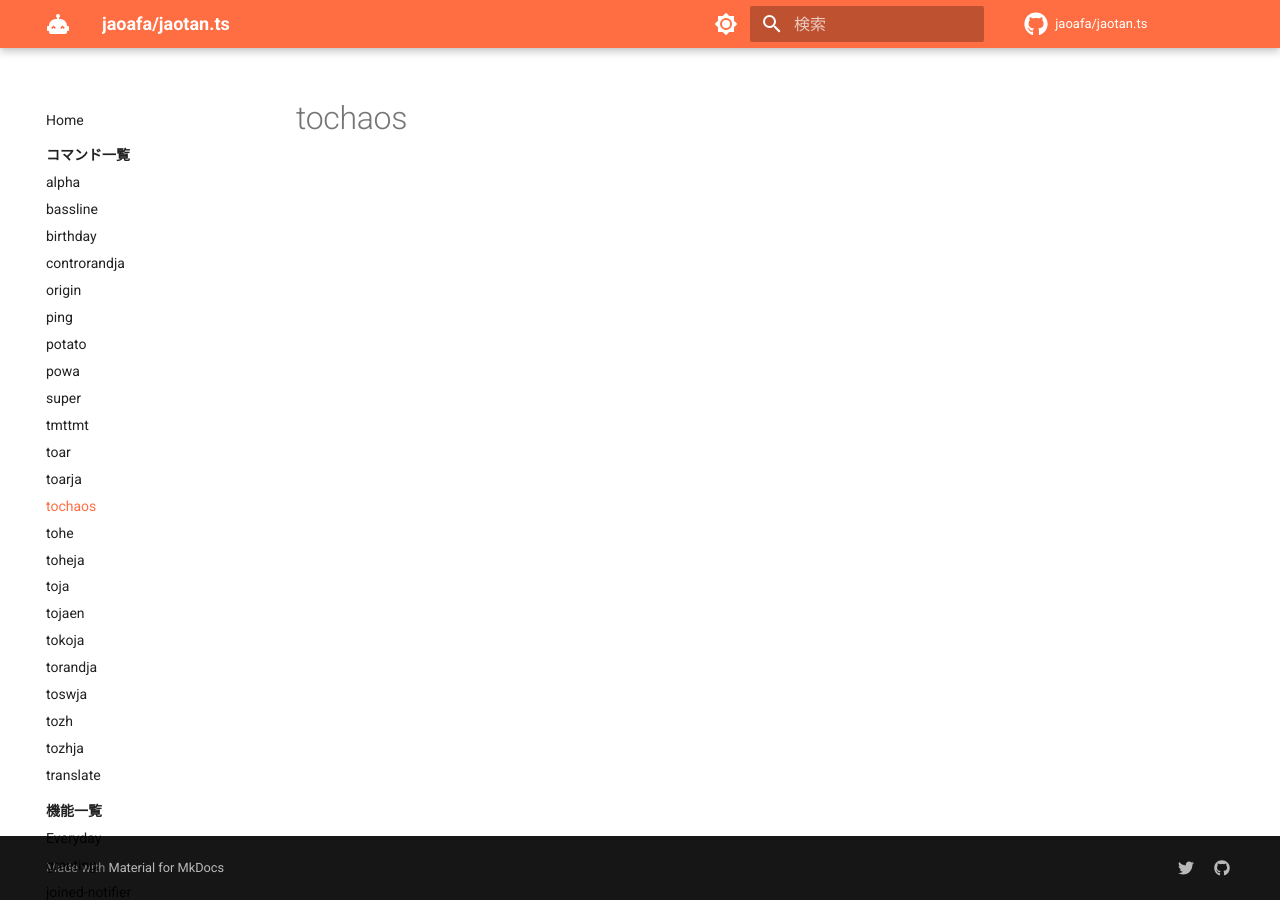
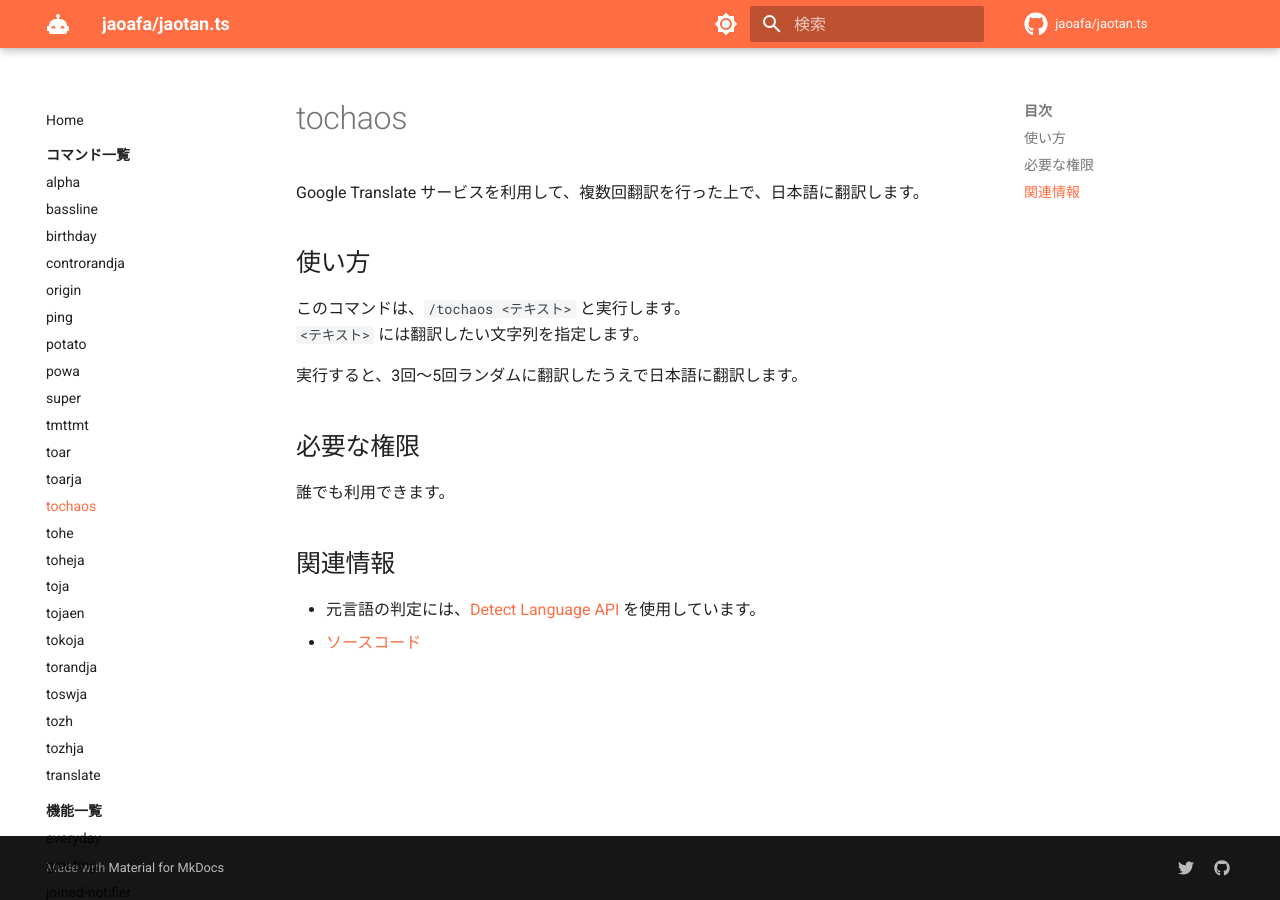
Before and after one commit to jaoafa/jaotan.ts, an MkDocs documentation site: the page built from docs/commands/tochaos.md, in a window 1280 px wide. Built offline with MkDocs 1.6.1 and Material for MkDocs 9.7.7, drawn with Linux system fonts in a browser that asks for light colours; comment, search, counter and statistics services are not loaded.

Commit message:
feat: tochaos, torandja

```diff
--- a/docs/commands/tochaos.md
+++ b/docs/commands/tochaos.md
@@ -2,3 +2,21 @@
 title: tochaos
 template: command.html
 ---
+
+Google Translate サービスを利用して、複数回翻訳を行った上で、日本語に翻訳します。
+
+## 使い方
+
+このコマンドは、`/tochaos <テキスト>` と実行します。
+`<テキスト>` には翻訳したい文字列を指定します。
+
+実行すると、3回～5回ランダムに翻訳したうえで日本語に翻訳します。
+
+## 必要な権限
+
+誰でも利用できます。
+
+## 関連情報
+
+- 元言語の判定には、[Detect Language API](https://detectlanguage.com/) を使用しています。
+- [ソースコード](https://github.com/jaoafa/jaotan.ts/blob/master/src/commands/tochaos.ts)
```
Also changed, not shown: docs/commands/torandja.md (+18 -0 lines), docs/features/everyday.md (+4 -0 lines).
